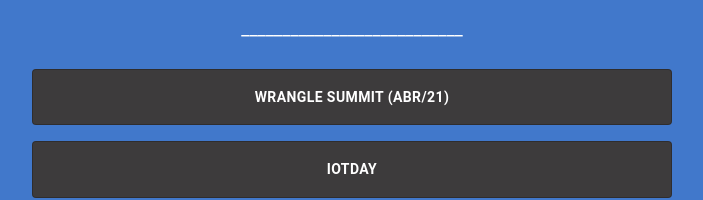
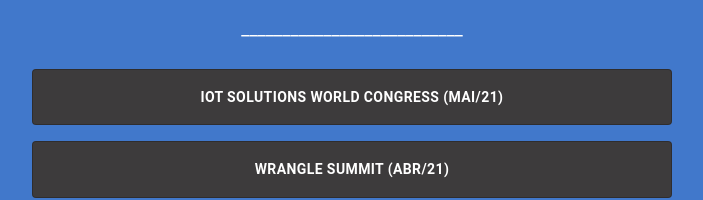
Before and after one commit to hugobraga/personal-website, a React (Create React App) app in the folder react-website/: page /instalinks in a window 1280 px wide. Shown: the part 132-332 px from the top of the page, without its empty margins (288-991 px from the left). Built offline with nearby package versions, Linux system fonts and the light colour scheme.

Commit message:
Novo link do Instagram

```diff
--- a/react-website/src/components/InstaButtons.js
+++ b/react-website/src/components/InstaButtons.js
@@ -24,6 +24,15 @@ const InstaButtons = () => {
 
   return (
     <Grid container direction="column" justify="center" alignItems="center">
+     <Button
+        variant="outlined"
+        className={classes.button}
+        onClick={() => {
+          window.open("https://www.iotsworldcongress.com/activities/digital-summit/", "_blank");
+        }}
+      >
+        IoT Solutions World Congress (Mai/21)
+     </Button>
      <Button
         variant="outlined"
         className={classes.button}
```
